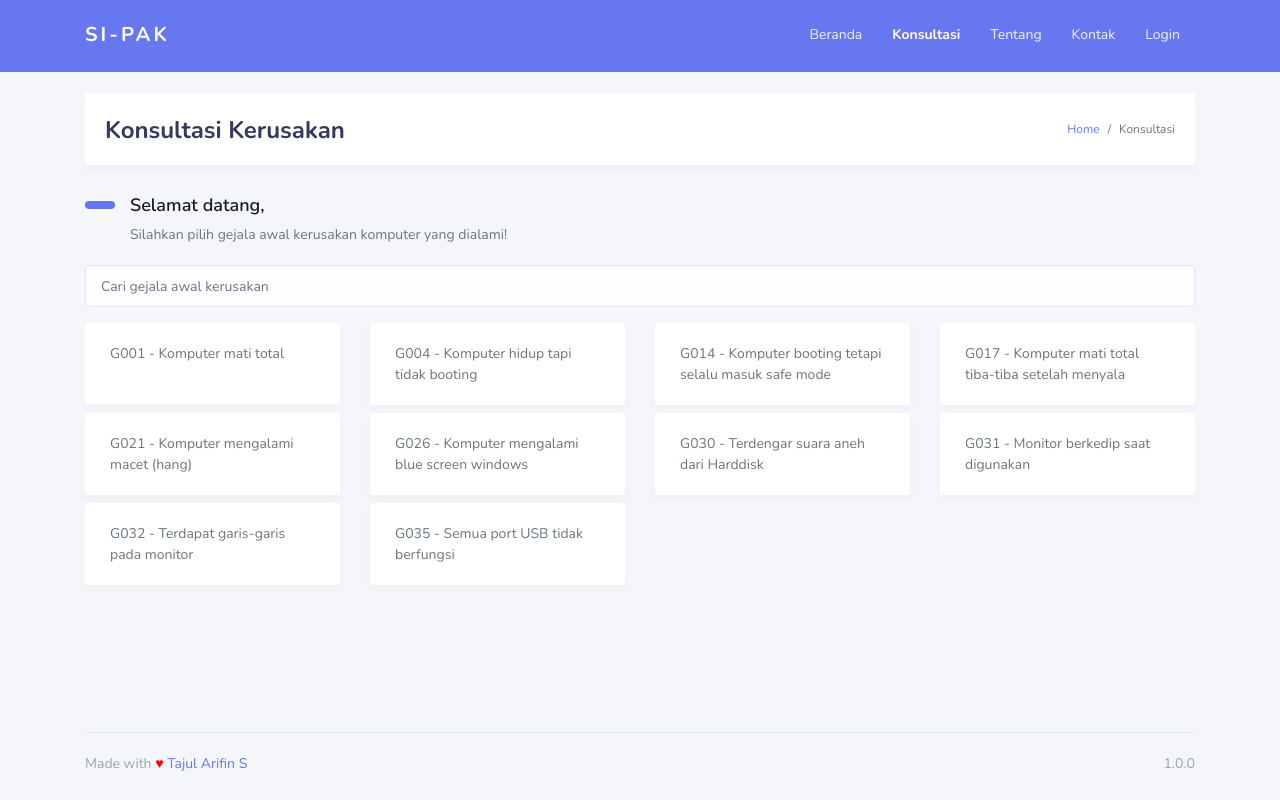
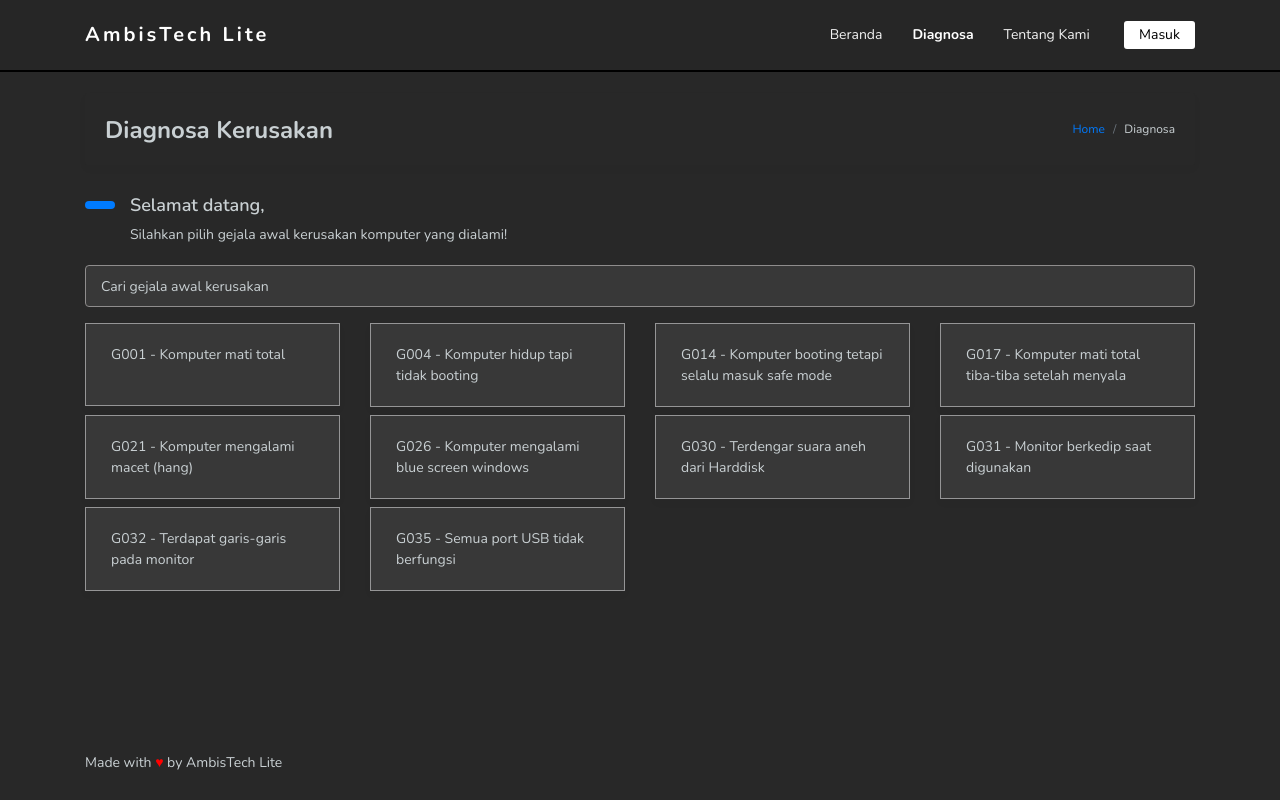
Before and after one commit to krisnamic/Expert-Fix-Me, a CodeIgniter app: page /database/konsultasi in a window 1280 px wide. Run offline with CodeIgniter, Linux system fonts and the light colour scheme; data comes from the database, SQL or seed files in the repository; some libraries are stand-ins or nearby versions.

Commit message:
create theme style

```diff
--- a/application/views/home/konsultasi/cetak.php
+++ b/application/views/home/konsultasi/cetak.php
@@ -4,7 +4,7 @@
     <meta charset="UTF-8">
     <meta http-equiv="X-UA-Compatible" content="IE=edge">
     <meta name="viewport" content="width=device-width, initial-scale=1.0">
-    <title>Hasil Konsultasi</title>
+    <title>Hasil Diagnosa</title>
     <style>
         body {
             font-family: Arial, Helvetica, sans-serif;
@@ -33,7 +33,7 @@
     </style>
 </head>
 <body>
-    <h1 align="center">Hasil Konsultasi</h1>
+    <h1 align="center">Hasil Diagnosa</h1>
     <hr>
     <p>Tanggal: <?= date('d M Y'); ?></p>
     <h3>Gejala Terpilih</h3>
--- a/application/views/home/konsultasi/index.php
+++ b/application/views/home/konsultasi/index.php
@@ -1,9 +1,9 @@
 <section class="section">
 	<div class="section-header">
-		<h1>Konsultasi Kerusakan</h1>
+		<h1>Diagnosa Kerusakan</h1>
 		<div class="section-header-breadcrumb">
 			<div class="breadcrumb-item active"><a href="<?= base_url('/'); ?>">Home</a></div>
-			<div class="breadcrumb-item">Konsultasi</div>
+			<div class="breadcrumb-item">Diagnosa</div>
 		</div>
 	</div>
 
--- a/application/views/home/template.php
+++ b/application/views/home/template.php
@@ -26,7 +26,7 @@
             <nav class="navbar navbar-expand-lg main-navbar">
 
                 <div class="container">
-                    <a href="<?= base_url('/'); ?>" class="navbar-brand sidebar-gone-hide">SI-PAK</a>
+                    <a href="<?= base_url('/'); ?>" class="navbar-brand sidebar-gone-hide">AmbisTech Lite</a>
                     <div class="navbar-nav">
                         <a href="#" class="nav-link sidebar-gone-show" data-toggle="sidebar"><i class="fas fa-bars"></i></a>
                     </div>
@@ -36,10 +36,9 @@
                         </a>
                         <ul class="navbar-nav">
                             <li class="nav-item <?= $this->uri->segment('1') == ""?'active':''; ?>"><a href="<?= base_url('/'); ?>" class="nav-link">Beranda</a></li>
-                            <li class="nav-item <?= $this->uri->segment('1') == "konsultasi"?'active':''; ?>"><a href="<?= base_url('/konsultasi'); ?>" class="nav-link">Konsultasi</a></li>
-                            <li class="nav-item <?= $this->uri->segment('1') == "about"?'active':''; ?>"><a href="<?= base_url('/about'); ?>" class="nav-link">Tentang</a></li>
-                            <li class="nav-item <?= $this->uri->segment('1') == "kontak"?'active':''; ?>"><a href="<?= base_url('/kontak'); ?>" class="nav-link">Kontak</a></li>
-                            <li class="nav-item"><a href="<?= base_url('/auth'); ?>" class="nav-link">Login</a></li>
+                            <li class="nav-item <?= $this->uri->segment('1') == "konsultasi"?'active':''; ?>"><a href="<?= base_url('/konsultasi'); ?>" class="nav-link">Diagnosa</a></li>
+                            <li class="nav-item <?= $this->uri->segment('1') == "about"?'active':''; ?>"><a href="<?= base_url('/about'); ?>" class="nav-link">Tentang Kami</a></li>
+                            <li class="nav-item" style="background-color: white; color: black; border-radius: 3px; margin-left: 1.2rem;"><a href="<?= base_url('/auth'); ?>" class="nav-link" style="color: black;">Masuk</a></li>
                         </ul>
                     </div>
                 </div>
@@ -52,10 +51,7 @@
             </div>
             <footer class="main-footer">
                 <div class="footer-left">
-                    Made with <span style="color: red;">&hearts;</span> <a href="https://arifintajul4.github.io/">Tajul Arifin S</a>
-                </div>
-                <div class="footer-right">
-                    1.0.0
+                    Made with <span style="color: red;">&hearts;</span> by AmbisTech Lite
                 </div>
             </footer>
         </div>
--- a/assets/css/style.css
+++ b/assets/css/style.css
@@ -64,7 +64,7 @@
 }
 
 a {
-	color: #6777ef;
+	color: #007BFF;
 	font-weight: 500;
 	transition: all 0.5s;
 	-webkit-transition: all 0.5s;
@@ -217,8 +217,18 @@ ol {
 .input-group-text,
 .custom-select,
 .custom-file-label {
-	background-color: #fdfdff;
-	border-color: #e4e6fc;
+	background-color: #383838;
+	border-color: #8f8d8d;
+	color: #c9d0d3;
+}
+.form-control::placeholder {
+	color: #c9d0d3;
+}
+.form-control:-ms-input-placeholder {
+	color: #c9d0d3;
+}
+.form-control::-ms-input-placeholder {
+	color: #c9d0d3;
 }
 .form-control:focus,
 .input-group-text:focus,
@@ -778,8 +788,8 @@ select.form-control:not([size]):not([multiple]) {
 /* 3.5 Card */
 .card {
 	box-shadow: 0 4px 8px rgba(0, 0, 0, 0.03);
-	background-color: #fff;
-	border-radius: 3px;
+	background-color: #282828;
+	border-radius: 2px;
 	border: none;
 	position: relative;
 	margin-bottom: 30px;
@@ -787,8 +797,10 @@ select.form-control:not([size]):not([multiple]) {
 .card .card-header,
 .card .card-body,
 .card .card-footer {
-	background-color: transparent;
+	background-color: #383838;
 	padding: 20px 25px;
+	/* border-radius: 8px; */
+	border: 1px solid #959596;
 }
 .card .navbar {
 	position: static;
@@ -924,7 +936,7 @@ select.form-control:not([size]):not([multiple]) {
 }
 .card .card-footer {
 	background-color: transparent;
-	border: none;
+	border: 1px solid #959596;
 }
 .card.card-mt {
 	margin-top: 30px;
@@ -1848,9 +1860,10 @@ h6 .badge {
 
 .btn-primary,
 .btn-primary.disabled {
-	box-shadow: 0 2px 6px #acb5f6;
-	background-color: #6777ef;
-	border-color: #6777ef;
+	/* box-shadow: 0 2px 6px #acb5f6; */
+	background-color: #007BFF;
+	border-color: #007BFF;
+	float: right;
 }
 .btn-primary:focus,
 .btn-primary.disabled:focus {
@@ -2148,8 +2161,9 @@ h6 .badge {
 	left: 0;
 	width: 100%;
 	height: 72px;
-	background-color: #6777ef;
+	background-color: #262626;
 	z-index: -1;
+	border-bottom: 2px solid black;
 }
 
 .navbar {
@@ -2157,7 +2171,7 @@ h6 .badge {
 }
 .navbar .navbar-brand {
 	color: #fff;
-	text-transform: uppercase;
+	/* text-transform: uppercase; */
 	letter-spacing: 3px;
 	font-weight: 700;
 }
@@ -2695,11 +2709,11 @@ html {
 }
 
 body {
-	background-color: #f4f6f9;
+	background-color: #282828;
 	font-size: 14px;
 	font-weight: 400;
 	font-family: "Nunito", "Segoe UI", arial;
-	color: #6c757d;
+	color: #c9d0d3;
 }
 
 a.bb {
@@ -2858,7 +2872,7 @@ blockquote .blockquote-footer {
 }
 
 .bg-whitesmoke {
-	background-color: #f7f9f9 !important;
+	background-color: #383838 !important;
 }
 
 .ion {
@@ -3201,7 +3215,7 @@ pre {
 .section .section-header {
 	box-shadow: 0 4px 8px rgba(0, 0, 0, 0.03);
 	box-shadow: 0 4px 8px rgba(0, 0, 0, 0.03);
-	background-color: #fff;
+	background-color: #282828;
 	border-radius: 3px;
 	border: none;
 	position: relative;
@@ -3216,13 +3230,13 @@ pre {
 	display: inline-block;
 	font-size: 24px;
 	margin-top: 3px;
-	color: #34395e;
+	color: #c9d0d3;
 }
 .section .section-header .section-header-back {
 	margin-right: 15px;
 }
 .section .section-header .section-header-back .btn:hover {
-	background-color: #6777ef;
+	background-color: #007BFF;
 	color: #fff;
 }
 .section .section-header .section-header-button {
@@ -3241,7 +3255,7 @@ pre {
 }
 .section .section-title {
 	font-size: 18px;
-	color: #191d21;
+	color: #c9d0d3;
 	font-weight: 600;
 	position: relative;
 	margin: 30px 0 25px 0;
@@ -3251,7 +3265,7 @@ pre {
 	border-radius: 5px;
 	height: 8px;
 	width: 30px;
-	background-color: #6777ef;
+	background-color: #007BFF;
 	display: inline-block;
 	float: left;
 	margin-top: 6px;
@@ -3953,8 +3967,8 @@ body.layout-3 .main-footer {
 .main-footer {
 	padding: 20px 30px 20px 280px;
 	margin-top: 40px;
-	color: #98a6ad;
-	border-top: 1px solid #e3eaef;
+	color: #c9d0d3;
+	/* border-top: 1px solid #e3eaef; */
 	display: inline-block;
 	width: 100%;
 }
```
Also changed, not shown: application/views/home/index.php (+6 -6 lines), application/views/home/kontak.php (deleted, +0 -63 lines), assets/img/diagnosa.svg (added), assets/img/konsultasi.svg (deleted).
